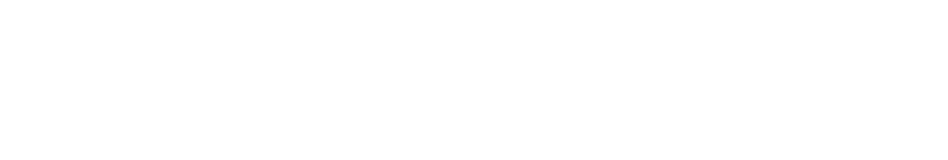
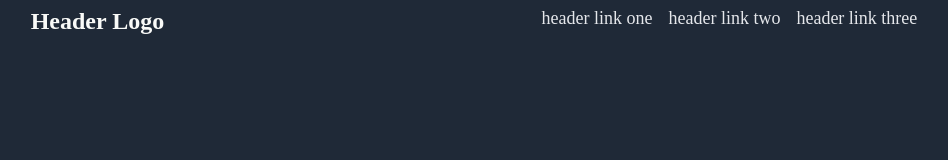
Before and after one commit to JoeyDibley/landing-page, a plain HTML site: page index.html in a window 1280 px wide. Shown: the whole page, without its empty margins (166-1114 px from the left). Drawn offline with Linux system fonts and the light colour scheme.

Commit message:
Complete html and css for header section
Built the html and css for the div titled "header." Formatted the page to fit using flexbox and entered the correct color values and fonts.

```diff
--- a/index.html
+++ b/index.html
@@ -4,10 +4,19 @@
     <meta charset="UTF-8">
     <meta http-equiv="X-UA-Compatible" content="IE=edge">
     <meta name="viewport" content="width=device-width, initial-scale=1.0">
+    <link rel="stylesheet" href="style.css">
     <title>Document</title>
 </head>
 <body>
-    <div class="header"></div>
+    <div class="header">
+        <a class="title" href="">Header Logo</a>
+
+        <ul>
+            <li><a href="">header link one</a></li>
+            <li><a href="">header link two</a></li>
+            <li><a href="">header link three</a></li>
+        </ul>
+    </div>
 
     <div class="sections">
 
--- a/style.css
+++ b/style.css
@@ -0,0 +1,36 @@
+body {
+    height: 100vh;
+    background-color: #1f2937;
+}
+
+.header {
+    display: flex;
+    justify-content: space-around;
+    background-color: #1f2937;
+}
+
+ul {
+    list-style: none;
+    display: flex;
+    gap: 16px;
+    justify-content: space-between;
+    padding: 0;
+    margin: 0;
+}
+
+a {
+    text-decoration: none;
+    color: white;
+    font-family: "Roboto" sans-serif;
+}
+
+.title {
+    font-weight: 900;
+    font-size: 24px;
+    color: #f9faf8;
+}
+
+.header ul li a {
+    font-size: 18px;
+    color: #e5e7eb;
+}
```
